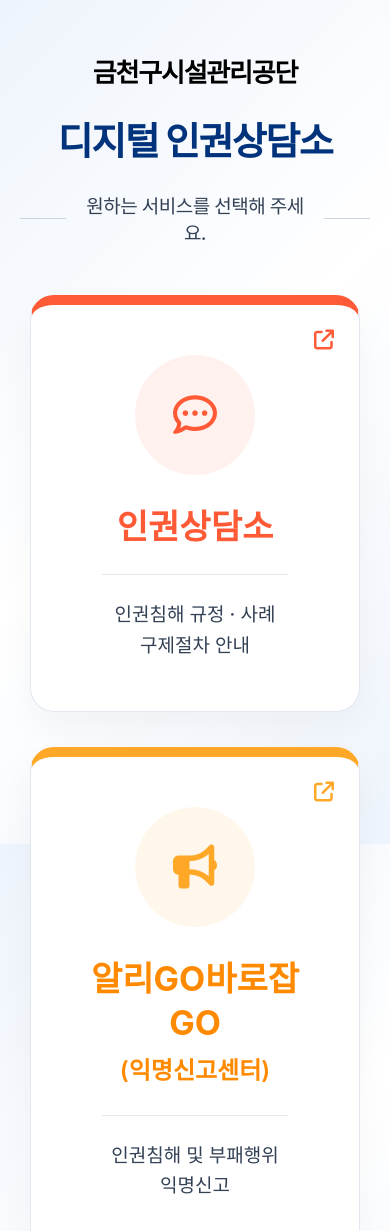
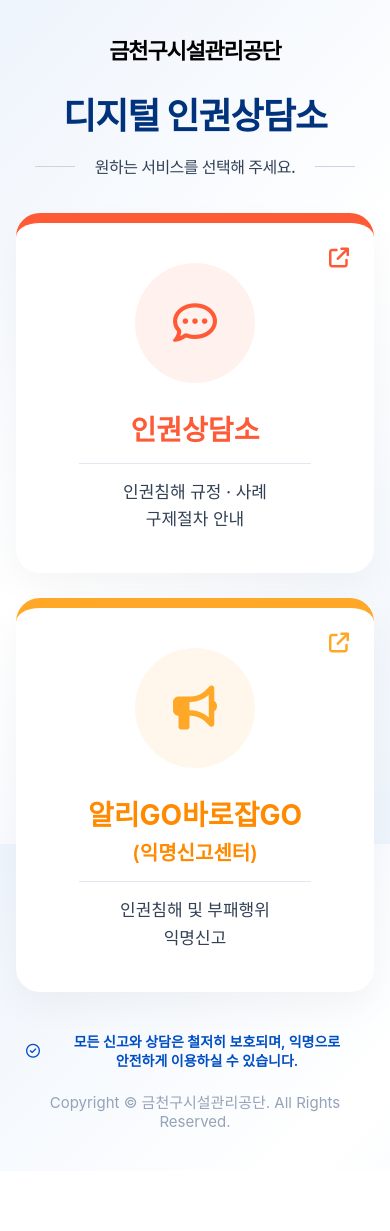
Before and after one commit to gy6715a-dot/gfmc.GY, a plain HTML site: page index.html in a window 390 px wide. Shown: the top 1231 px of the page. After the commit the page ends 1171 px from the top, so only its background shows below. Drawn offline with Linux system fonts and the light colour scheme; a web font is replaced by a local one.

Commit message:
Refactor index.html for better layout and design
Updated HTML structure and styles for improved layout and responsiveness.

```diff
--- a/index.html
+++ b/index.html
@@ -75,32 +75,34 @@
             letter-spacing: -0.5px;
         }
 
-        /* 메인 컨텐츠 및 카드 */
+        /* 메인 컨텐츠 구조 관리 */
         .container {
             display: flex;
             gap: 35px;
-            max-width: 960px;
+            max-width: 1020px;
             width: 100%;
             justify-content: center;
             margin-bottom: 60px;
         }
 
+        /* 카드 기본 레이아웃 (유연한 내부 정렬) */
         .card {
             background: #ffffff;
             border-radius: 24px;
             flex: 1;
-            max-width: 440px;
-            padding: 50px 40px;
+            max-width: 480px;
+            padding: 50px 30px;
             text-align: center;
             box-shadow: 0 15px 35px rgba(0, 0, 0, 0.04);
             text-decoration: none;
             color: inherit;
             position: relative;
             transition: transform 0.25s ease, box-shadow 0.25s ease;
+
+            /* 핵심: 내부 요소들을 위아래 정렬하되 균일하게 분할 */
             display: flex;
             flex-direction: column;
             align-items: center;
-            border: 1px solid #e2e8f0;
         }
 
         .card:hover {
@@ -120,6 +122,7 @@
         .card.left .shortcut-icon { color: #ff5a36; }
         .card.right .shortcut-icon { color: #ffa827; }
 
+        /* 원형 아이콘 */
         .circle-icon {
             width: 120px;
             height: 120px;
@@ -129,31 +132,54 @@
             justify-content: center;
             font-size: 44px;
             margin-bottom: 30px;
+            flex-shrink: 0;
         }
         .card.left .circle-icon { background-color: #fff1ee; color: #ff5a36; }
         .card.right .circle-icon { background-color: #fff7eb; color: #ffa827; }
 
+        /* [선 맞춤 해결책] 타이틀 영역의 최소 높이를 확보하여 양쪽 카드 구분선 높이를 100% 일치시킴 */
+        .card-title-wrapper {
+            min-height: 96px;
+            display: flex;
+            flex-direction: column;
+            align-items: center;
+            justify-content: center;
+            margin-bottom: 20px;
+            width: 100%;
+        }
+
         .card-title {
             font-size: 34px;
             font-weight: 700;
-            margin-bottom: 25px;
-            line-height: 1.3;
+            line-height: 1.25;
+            word-break: keep-all; /* 모바일에서 한글 자모가 낱개로 깨지는 현상 방지 */
         }
         .card.left .card-title { color: #ff5a36; }
         .card.right .card-title { color: #ff8a00; }
 
+        .card-subtitle {
+            font-size: 24px;
+            font-weight: 600;
+            margin-top: 4px;
+        }
+        .card.right .card-subtitle { color: #ff8a00; }
+
+        /* 얇은 구분선 */
         .card-line {
             width: 75%;
             height: 1px;
             background-color: #e2e8f0;
             margin-bottom: 25px;
+            flex-shrink: 0;
         }
 
+        /* 하단 설명글 */
         .card-desc {
             font-size: 19px;
             color: #334155;
             line-height: 1.6;
             font-weight: 500;
+            width: 100%;
         }
 
         /* 하단 알림선 및 저작권 정보 */
@@ -174,6 +200,8 @@
             font-weight: 600;
             font-size: 16px;
             border-radius: 30px;
+            padding: 0 10px;
+            word-break: keep-all;
         }
 
         .copyright {
@@ -181,22 +209,59 @@
             color: #94a3b8;
         }
 
-        /* 모바일 대응 반응형 브레이크포인트 */
-        @media (max-width: 768px) {
+        /* 📱 모바일 및 태블릿 화면 최적화 (반응형) */
+        @media (max-width: 992px) {
+            body {
+                padding: 40px 16px;
+            }
+            header {
+                margin-bottom: 35px;
+            }
+            .main-title {
+                font-size: 36px;
+                letter-spacing: -1px;
+                margin-bottom: 15px;
+            }
+            .logo-text {
+                font-size: 22px;
+            }
+            .sub-title {
+                font-size: 16px;
+            }
+            .line {
+                width: 40px;
+            }
             .container {
-                flex-direction: column;
+                flex-direction: column; /* 세로 배열로 변경 */
                 align-items: center;
-                padding: 0 10px;
+                gap: 25px;
+                margin-bottom: 40px;
             }
             .card {
                 width: 100%;
-                max-width: 100%;
+                max-width: 440px;
+                padding: 40px 24px;
             }
-            .main-title {
-                font-size: 38px;
+            /* 모바일에서는 각자 글자 수에 따라 유연하게 늘어나도록 패딩 처리 */
+            .card-title-wrapper {
+                min-height: auto;
+                margin-bottom: 15px;
             }
-            .line {
-                width: 50px;
+            .card-title {
+                font-size: 28px;
+            }
+            .card-subtitle {
+                font-size: 20px;
+            }
+            .card-line {
+                margin-bottom: 15px;
+            }
+            .card-desc {
+                font-size: 17px;
+            }
+            .info-notice {
+                font-size: 14px;
+                line-height: 1.4;
             }
         }
     </style>
@@ -221,7 +286,9 @@
             <div class="circle-icon">
                 <i class="fa-regular fa-comment-dots"></i>
             </div>
-            <h2 class="card-title">인권상담소</h2>
+            <div class="card-title-wrapper">
+                <h2 class="card-title">인권상담소</h2>
+            </div>
             <div class="card-line"></div>
             <p class="card-desc">
                 인권침해 규정 · 사례<br>
@@ -234,7 +301,10 @@
             <div class="circle-icon">
                 <i class="fa-solid fa-bullhorn"></i>
             </div>
-            <h2 class="card-title">알리GO바로잡GO<br><span style="font-size: 24px; font-weight: 600;">(익명신고센터)</span></h2>
+            <div class="card-title-wrapper">
+                <h2 class="card-title">알리GO바로잡GO</h2>
+                <div class="card-subtitle">(익명신고센터)</div>
+            </div>
             <div class="card-line"></div>
             <p class="card-desc">
                 인권침해 및 부패행위<br>
```
